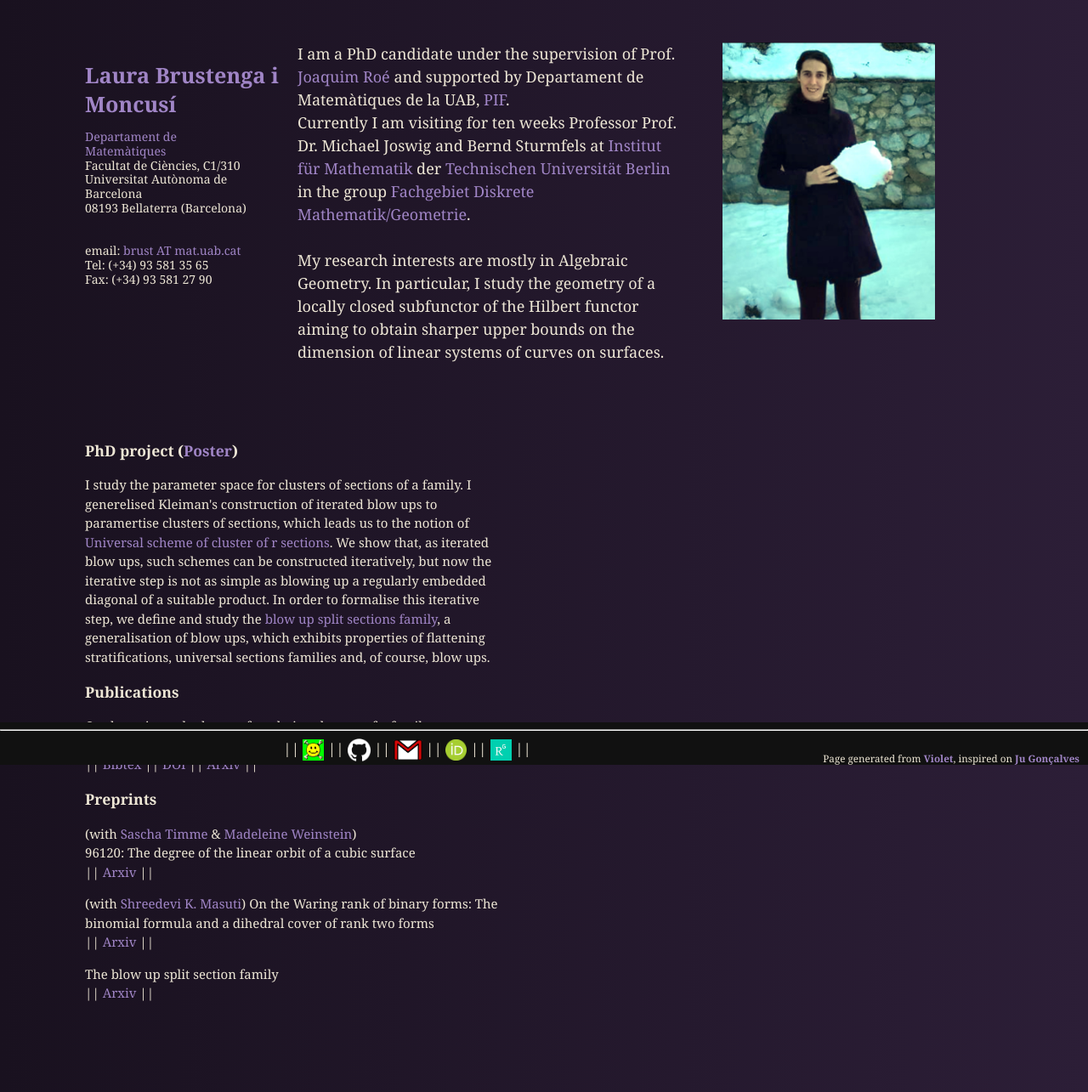
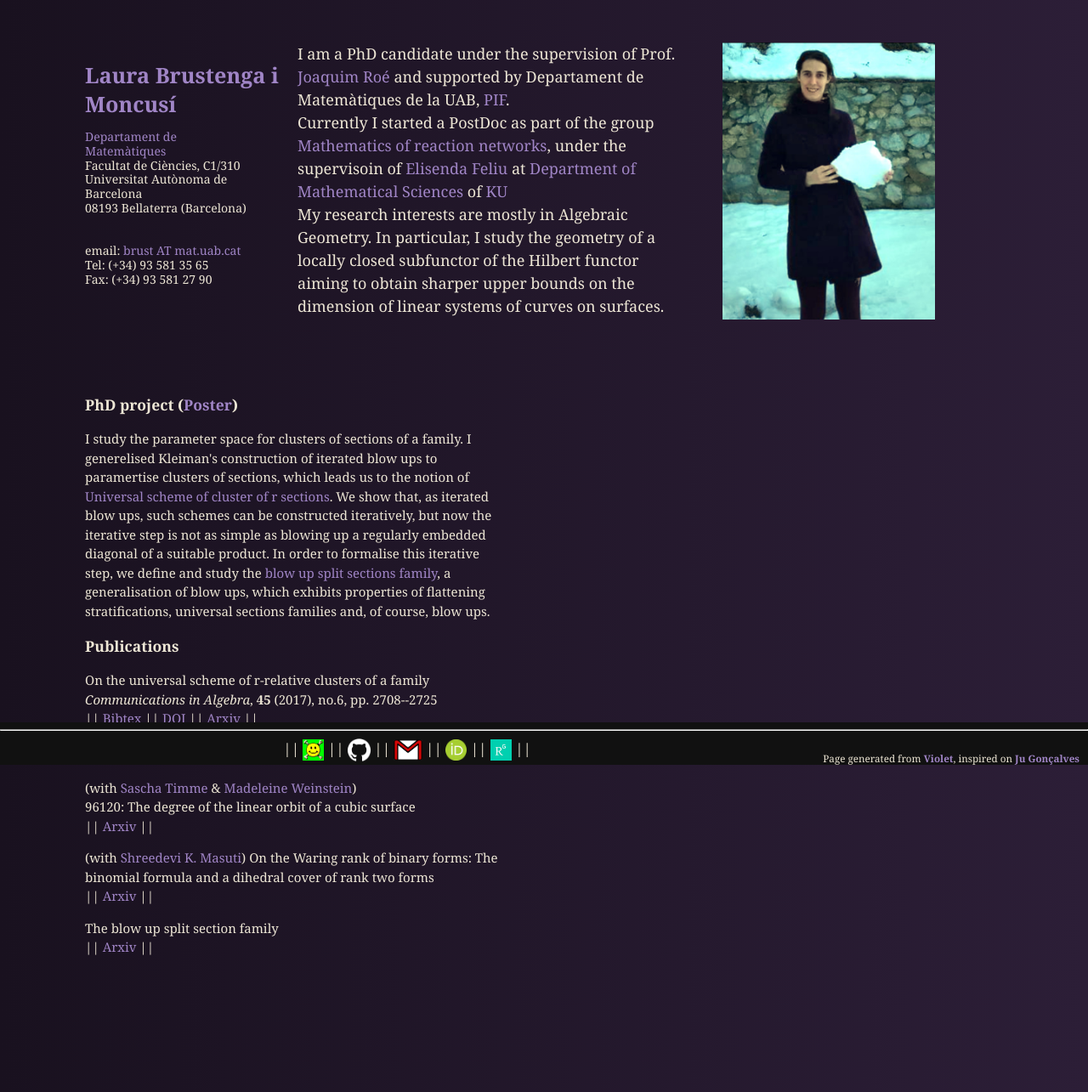
Before and after one commit to LauraBMo/LauraBMo.github.io, a Jekyll site: the page built from index.html, in a window 1280 px wide. Shown: the whole page at 85% size. Built offline with Jekyll 4.4.1, drawn with Linux system fonts in a browser that asks for light colours.

Commit message:
From Berlin to Copenhagen

```diff
--- a/index.html
+++ b/index.html
@@ -27,8 +27,8 @@ title: Home
 <section class="content">
   <p>
     I am a PhD candidate under the supervision of Prof. <a href="http://www.mat.uab.cat/~jroe/">Joaquim Roé</a> and supported by Departament de Matemàtiques de la UAB, <a href="https://www.uab.cat/web/listado-becas-sin-left-menu/detall-de-l-ajut-1284986965563.html?language=ca&param1=1345703430455&param2=UAB-FATWIRE&tq=personal+investigador+en+formaci%C3%B3">PIF</a>.</br>
-    Currently I am visiting for ten weeks Professor Prof. Dr. Michael Joswig and Bernd Sturmfels at <a href="https://www.math.tu-berlin.de/menue/home/"> Institut für Mathematik</a> der <a href="http://www.tu-berlin.de/"> Technischen Universität Berlin</a> in the group <a href="https://www.math.tu-berlin.de/fachgebiete_ag_diskalg/fg_diskrete_mathematik_geometrie/v_menue/diskrete_mathematik_geometrie/"> Fachgebiet Diskrete Mathematik/Geometrie</a>.</br>
-
+    Currently I started a PostDoc as part of the group <a href="https://www.math.ku.dk/english/research/spt/reaction-networks/">Mathematics of reaction networks</a>,
+    under the supervisoin of <a href="http://web.math.ku.dk/~efeliu/">Elisenda Feliu</a> at <a href="https://kunet.ku.dk/faculty-and-department/math/Pages/default.aspx">Department of Mathematical Sciences</a> of <a href="https://www.ku.dk/english/">KU</a>
     <br />
     My research interests are mostly in Algebraic Geometry.
     In particular, I study the geometry of a locally closed subfunctor of the Hilbert functor
```
